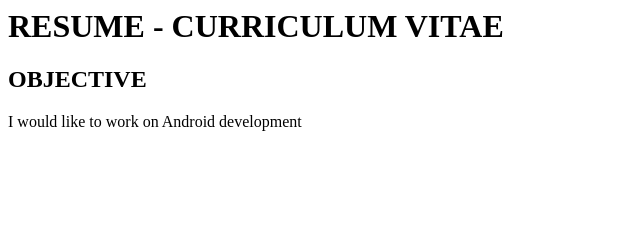
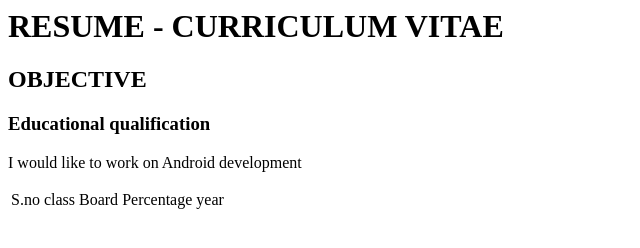
Before and after one commit to abhishekgupta0598/web-technology, a plain HTML site: page index.html in a window 1280 px wide. Shown: the whole page, without its empty margins (0-640 px from the left). Drawn offline with Linux system fonts and the light colour scheme.

Commit message:
Update index.html

```diff
--- a/index.html
+++ b/index.html
@@ -4,8 +4,15 @@
   </head>
   <body>
   <h1> RESUME - CURRICULUM VITAE </h1>
-  <h2> OBJECTIVE </H2>
+  <h2> OBJECTIVE </h2>
+  <h3> Educational qualification</h3>
   <p> I would like to work on Android development </p>
-
+  <table>
+    <tr>
+      <td> S.no </td>
+      <td> class </td>
+      <td> Board </td>
+      <td> Percentage </td>
+      <td> year </td>
   </body>
   </html>
```
